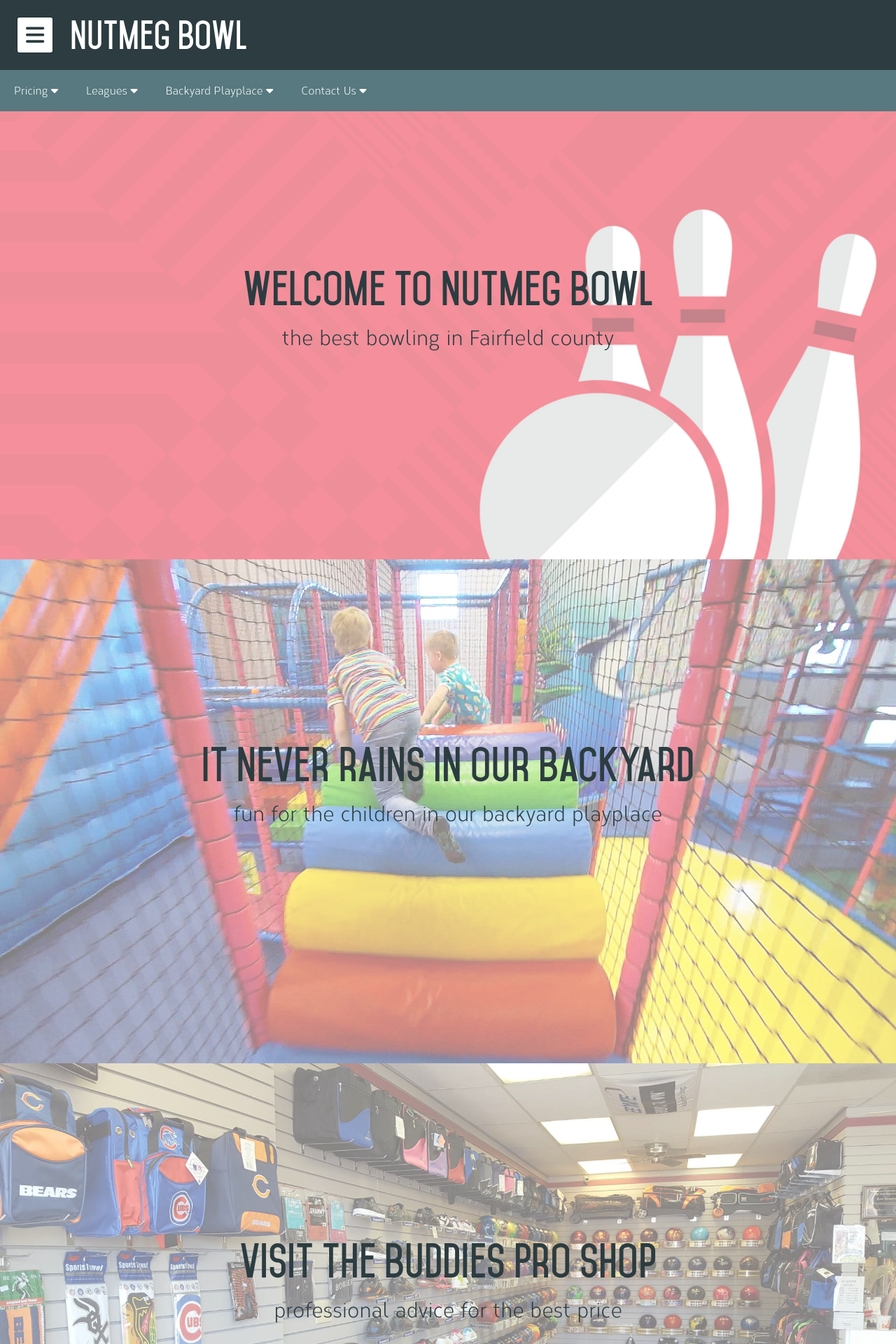
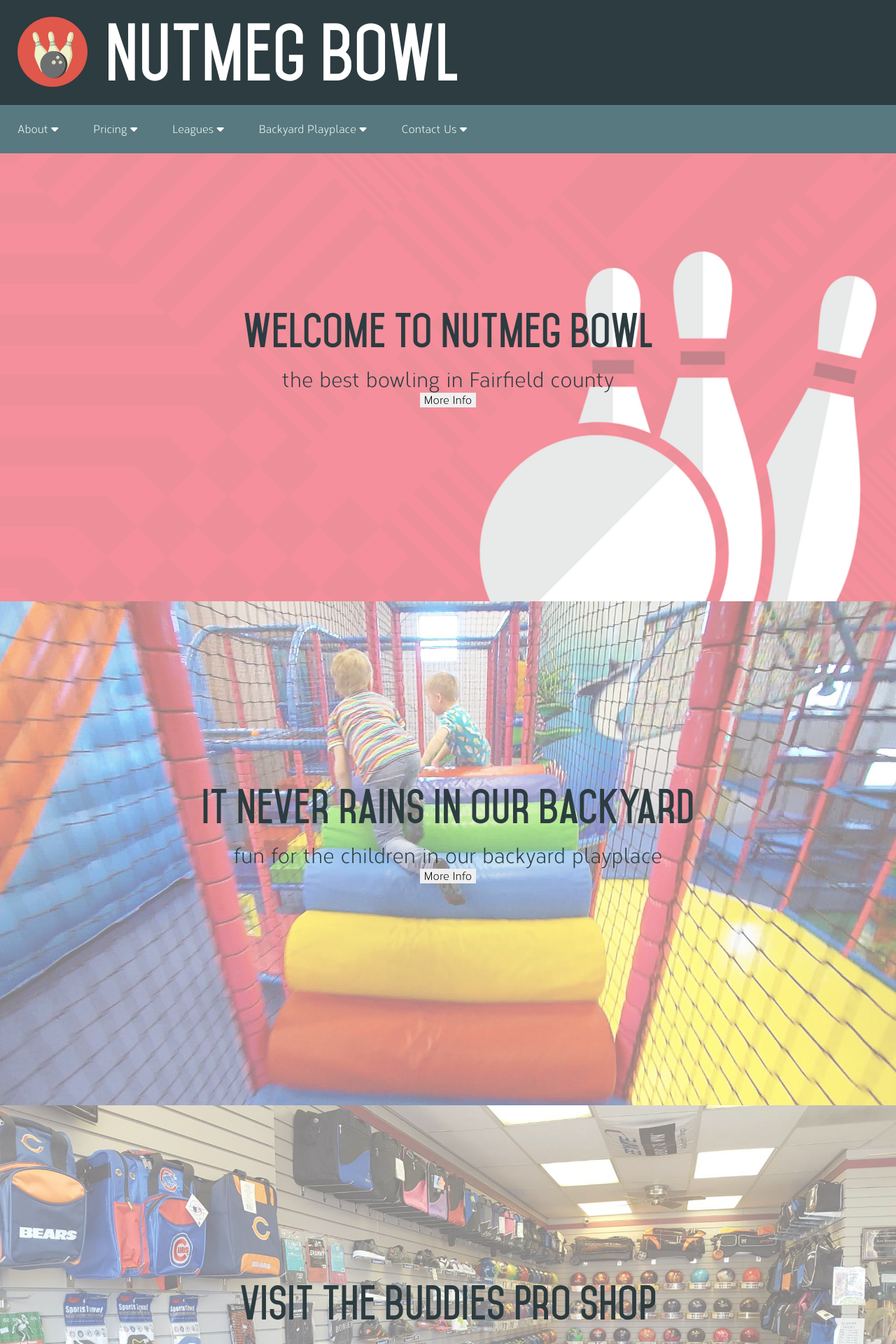
Before and after one commit to jlam55555/nutmegbowl, a Jekyll site: the page built from index.html, in a window 1280 px wide. Shown: the top 1920 px of the page at 70% size. Built offline with Jekyll 4.4.1, drawn with Linux system fonts in a browser that asks for light colours; nearby versions of some CDN libraries.

Commit message:
Many major updates (see description)
- Removed side (vertical) navigational bar in exchange for main (horizontal) navigational bar\n- Made main navigational bar scroll with page\n- Removed scrollbar for more space\n- Added favicon and logo\n- Added buttons to .shoutBox (later will be links)\n- Changed directory structure

```diff
--- a/_layouts/default.html
+++ b/_layouts/default.html
@@ -11,38 +11,44 @@
     <script src="res/script.js"></script>
     <script src="https://use.fontawesome.com/a46f002d02.js"></script>
     <link rel="stylesheet" type="text/css" href="res/style.css" />
+    <link rel="icon" type="image/x-icon" href="favicon.ico" />
   </head>
   <body>
     <header>
-       <i title="Menu" class="fa fa-bars menuButton shadowHover rounded pointer animate"></i>
-      <h1 id="title"><a href="{{ site.baseurl }}/" class="noStyle">Nutmeg Bowl</a></h1>
-      <nav id="mainNav">
-        <div class="dropdown animate pointer" data-dropdown="1"><a class="noStyle" href="pricing.html">Pricing <i class="fa fa-caret-down"></i></a></div>
+      <h1 id="title"><a href="{{ site.baseurl }}/" class="noStyle"><img src="images/logo.svg" id="logo" />Nutmeg Bowl</a></h1>
+      <nav id="mainNav" class="clearFix">
+        <div class="dropdown animate pointer" data-dropdown="0"><a class="noStyle" href="about/">About <i class="fa fa-caret-down"></i></a></div>
+          <div class="dropdownLinks animate hidden shadow" id="dropdown0">
+            <a class="dropdownLink noStyle" href="about/features.html">Features</a>
+            <a class="dropdownLink noStyle" href="about/reviews.html">Reviews</a>
+            <a class="dropdownLink noStyle" href="about/history.html">History</a>
+          </div>
+        <div class="dropdown animate pointer" data-dropdown="1"><a class="noStyle" href="pricing/">Pricing <i class="fa fa-caret-down"></i></a></div>
           <div class="dropdownLinks animate hidden shadow" id="dropdown1">
-            <a class="dropdownLink noStyle" href="regular_pricing.html">Regular Pricing</a>
-            <a class="dropdownLink noStyle" href="family_fun_days.html">Family Fun Days</a>
-            <a class="dropdownLink noStyle" href="after_dark_special.html">After Dark Special</a>
-            <a class="dropdownLink noStyle" href="gift_cards.html">Gift Cards</a>
+            <a class="dropdownLink noStyle" href="pricing/regular_pricing.html">Regular Pricing</a>
+            <a class="dropdownLink noStyle" href="pricing/family_fun_days.html">Family Fun Days</a>
+            <a class="dropdownLink noStyle" href="pricing/after_dark_special.html">After Dark Special</a>
+            <a class="dropdownLink noStyle" href="pricing/gift_cards.html">Gift Cards</a>
           </div>
-        <div class="dropdown animate pointer" data-dropdown="2"><a href="leagues.html" class="noStyle">Leagues <i class="fa fa-caret-down"></i></a></div>
+        <div class="dropdown animate pointer" data-dropdown="2"><a href="leagues/" class="noStyle">Leagues <i class="fa fa-caret-down"></i></a></div>
           <div class="dropdownLinks animate hidden shadow" id="dropdown2">
-            <a class="dropdownLink noStyle" href="league_schedule.html">League Schedule</a>
-            <a class="dropdownLink noStyle" href="league_standings.html">League Standings</a>
-            <a class="dropdownLink noStyle" href="join_a_league.html">Join a League</a>
+            <a class="dropdownLink noStyle" href="leagues/schedule.html">Schedule</a>
+            <a class="dropdownLink noStyle" href="leagues/standings.html">Standings</a>
+            <a class="dropdownLink noStyle" href="leagues/join.html">Join</a>
           </div>
-        <div class="dropdown animate pointer" data-dropdown="3"><a href="backyard_playplace" class="noStyle">Backyard Playplace <i class="fa fa-caret-down"></i></a></div>
+        <div class="dropdown animate pointer" data-dropdown="3"><a href="backyard_playplace/" class="noStyle">Backyard Playplace <i class="fa fa-caret-down"></i></a></div>
           <div class="dropdownLinks animate hidden shadow" id="dropdown3">
-            <a class="dropdownLink noStyle" href="bypp_features.html">Features</a>
-            <a class="dropdownLink noStyle" href="bypp_pricing.html">Pricing</a>
+            <a class="dropdownLink noStyle" href="backyard_playplace/features">Features</a>
+            <a class="dropdownLink noStyle" href="backyard_playplace/pricing">Pricing</a>
           </div>
-        <div class="dropdown animate pointer" data-dropdown="4"><a href="contact_us" class="noStyle">Contact Us <i class="fa fa-caret-down"></i></a></div>
+        <div class="dropdown animate pointer" data-dropdown="4"><a href="contact/" class="noStyle">Contact Us <i class="fa fa-caret-down"></i></a></div>
           <div class="dropdownLinks animate hidden shadow" id="dropdown4">
-            <a class="dropdownLink noStyle" href="staff.html">Staff</a>
-            <a class="dropdownLink noStyle" href="directions.html">Directions</a>
-            <a class="dropdownLink noStyle" href="website_information.html">Website Information</a>
+            <a class="dropdownLink noStyle" href="contact/staff.html">Staff</a>
+            <a class="dropdownLink noStyle" href="contact/directions.html">Directions</a>
+            <a class="dropdownLink noStyle" href="contact/website_information.html">Website Information</a>
           </div>
       </nav>
-      <div id="menu" class="animate hidden">
+      <!--<div id="menu" class="animate hidden">
         <i class="fa fa-search searchIcon"></i><input type="text" id="search" class="animate" placeholder="Search" />
         <nav id="sideNav">
           <a class="animate noStyle" href="/">Home</a>
@@ -51,7 +57,7 @@
           <a class="animate noStyle" href="backyard_playplace.html">Backyard Playplace</a>
           <a class="animate noStyle" href="contact_us.html">Contact Us</a>
         </nav>
-      </div>
+      </div>-->
     </header>
     {{ content }}
     <footer>
--- a/index.html
+++ b/index.html
@@ -9,6 +9,7 @@ layout: default
   <div class="shoutText">
     <h1>Welcome to Nutmeg Bowl</h1>
     <p>the best bowling in Fairfield county</p>
+    <button data-href="about.html" class="shoutGoto">More Info</button>
   </div>
 </div>
 <div class="shoutBox">
@@ -17,6 +18,7 @@ layout: default
   <div class="shoutText">
     <h1>It never rains in our backyard</h1>
     <p>fun for the children in our backyard playplace</p>
+    <button data-href="backyard_playplace.html" class="shoutGoto">More Info</button>
   </div>
 </div>
 <div class="shoutBox">
@@ -25,5 +27,6 @@ layout: default
   <div class="shoutText">
     <h1>Visit the Buddies Pro Shop</h1>
     <p>professional advice for the best price</p>
+    <button data-href="http://www.buddiesproshop.com/" class="shoutGoto">Visit their website</button>
   </div>
 </div>
--- a/res/script.js
+++ b/res/script.js
@@ -17,7 +17,7 @@ $(function() {
   };
   win.resize(function() {
     var footer = foot;
-    $("body").css({ paddingBottom: foot.height() + 2*getPxValue(foot.css("padding-top")) });
+    $("body").css({ paddingTop: $("header").height() + $("#mainNav").height(), paddingBottom: foot.height() + 2*getPxValue(foot.css("padding-top")) });
     foot.remove();
     docWidth = doc.width() > win.width() ? doc.width() : win.width();
     docHeight = doc.height() > win.height() ? doc.height() : win.height();
@@ -25,17 +25,10 @@ $(function() {
     reposition();
     $("div#menu").css({ height: win.height() });
   });
-  // toggle menu
-  $(".menuButton").click(function() { $("div#menu").toggleClass("hidden").toggleClass("shadow"); });
-  doc.on("click", "*", function(event) {
-    event.stopPropagation();
-    if(!$(this).is("div#menu, div#menu *, .menuButton") && !$("div#menu").hasClass("hidden"))
-      $("div#menu").addClass("hidden").removeClass("shadow");
-  });
   // dropdown code
   $(".dropdown").each(function() {
     $(this).hover(function() {
-      $("#dropdown" + $(this).data("dropdown")).css({ top: $("nav#mainNav").position().top + $("nav#mainNav").height(), left: $(this).position().left });
+      $("#dropdown" + $(this).data("dropdown")).css({ top: $("nav#mainNav").height(), left: $(this).position().left });
       $(".dropdown").removeClass("linger");
       $(this).addClass("linger");
       $(".dropdownLinks").addClass("hidden");
@@ -60,6 +53,13 @@ $(function() {
   $("#facebookShareButton").attr({ href: "https://www.facebook.com/sharer/sharer.php?u=" + encodeURIComponent(window.location.href) });
   $("#twitterShareButton").attr({ href: "https://twitter.com/intent/tweet?text=" + encodeURIComponent("Come visit at Nutmeg Bowl for the best bowling in Fairfield County! " + window.location.href) });
   $("#googlePlusShareButton").attr({ href: "https://plus.google.com/share?url=" + encodeURIComponent(window.location.href) });
+  // scrolling menu
+  win.scroll(function() {
+    if($("body").scrollTop() > $("header").height())
+      $("nav#mainNav").addClass("fixed");
+    else
+      $("nav#mainNav").removeClass("fixed");
+  });
 
   win.resize();
   setTimeout(function() {
--- a/res/style.css
+++ b/res/style.css
@@ -20,6 +20,9 @@
 }
 
 /* general styles */
+::-webkit-scrollbar {
+  display: none;
+}
 * {
   box-sizing: border-box;
 }
@@ -36,7 +39,7 @@ body, html {
   color: #2c3c40;
 }
 body {
-  padding: 159px 100px 0 100px;
+  padding: 0 100px;
 }
 button, input, select, textarea {
   border: none;
@@ -88,78 +91,38 @@ header {
   position: absolute;
   top: 0;
   left: 0;
-  height: 100px;
+  height: 150px;
   width: 100%;
   background-color: #2c3c40;
 }
-header .menuButton {
-  position: fixed;
-  left: 25px;
-  top: 25px;
-  height: 50px;
-  width: 50px;
-  font-size: 30px;
-  line-height: 50px;
-  text-align: center;
-  background-color: white;
-  box-shadow: rgba(0, 0, 0, 0.2) 0 0 1px 1px;
-  z-index: 5;
+header img#logo {
+  height: 100px;
+  vertical-align: middle;
+  margin-right: 25px;
 }
 header h1#title {
-  margin: 0 0 0 100px;
-  font-size: 50px;
-  line-height: 100px;
+  margin: 0 25px;
+  font-size: 100px;
+  line-height: 150px;
   color: white;
 }
-header div#menu {
+header nav#mainNav {
+  width: 100%;
+  position: relative;
+  z-index: 5;
+  background-color: #57797f;
+}
+header nav#mainNav.fixed {
   position: fixed;
+  top: 0;
   left: 0;
-  top: 0;
-  background-color: white;
-  border-right: black;
-  z-index: 6;
-  width: 200px;
-}
-header div#menu.hidden {
-  left: -200px;
-  opacity: 0;
-}
-header i.searchIcon {
-  display: inline-block;
-  width: 50px;
-  text-align: center;
-  padding: 10px 0 10px 20px;
-}
-header input#search {
-  width: 150px;
-}
-header input#search:focus {
-  width: 200px;
-  margin-left: -50px;
-}
-header nav#sideNav a {
-  display: block;
-  padding: 10px 20px;
-}
-header nav#sideNav a:hover {
-  background-color: #e9e9e9;
-}
-header input#search {
-  display: inline-block;
-  padding: 10px 20px;
-}
-header nav#mainNav {
-  background-color: #57797f;
-  height: 59px;
 }
 header nav#mainNav div.dropdown {
   display: inline-block;
-  padding: 20px;
+  padding: 25px;
   background-color: #57797f;
   color: white;
   float: left;
-  position: relative;
-  z-index: 3;
 }
 header nav#mainNav div.dropdown:hover, header nav#mainNav div.dropdown.linger {
   background-color: #2c3c40;
@@ -168,7 +131,7 @@ header nav#mainNav div.dropdownLinks {
   position: absolute;
   width: 200px;
   background-color: white;
-  z-index: 2;
+  z-index: -1;
 }
 header nav#mainNav div.dropdownLinks.hidden {
   display: none;
@@ -184,6 +147,11 @@ header nav#mainNav a.dropdownLink:hover {
 /* general classes */
 .animate {
   transition: all .5s;
+}
+.clearFix::after {
+  content: " ";
+  display: table;
+  clear: both;
 }
 .noStyle {
   border-bottom: none;
```
Also changed, not shown: favicon.ico (added), images/logo.svg (added).
